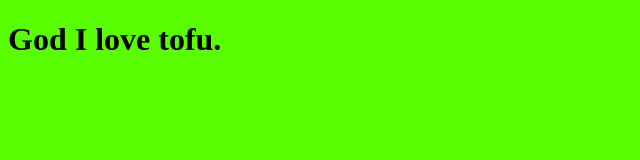
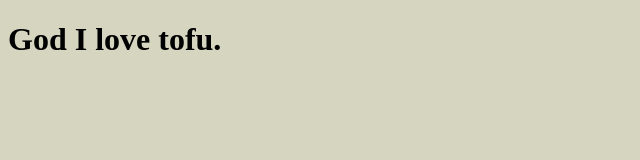
Before and after one commit to lyntamental/google-doodle, a plain HTML site: page index.html in a window 1280 px wide. Shown: the whole page, without its empty margins (0-640 px from the left). Drawn offline with Linux system fonts and the light colour scheme.

Commit message:
Editted CSS

```diff
--- a/style.css
+++ b/style.css
@@ -1,3 +1,3 @@
 body {
-    background: rgb(89, 255, 0);
+    background: rgb(214, 213, 192);
 }
```
